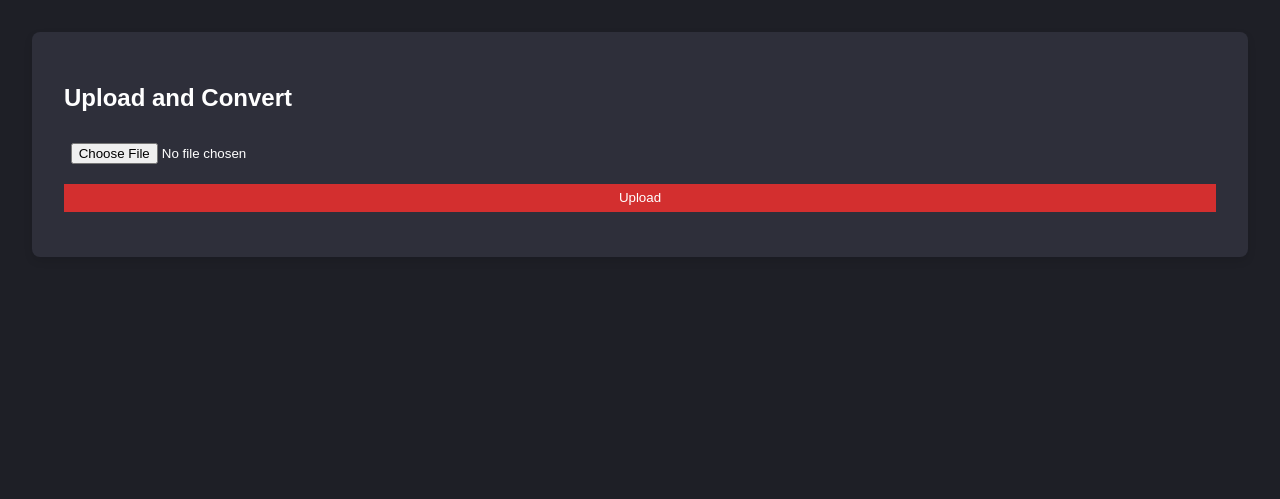
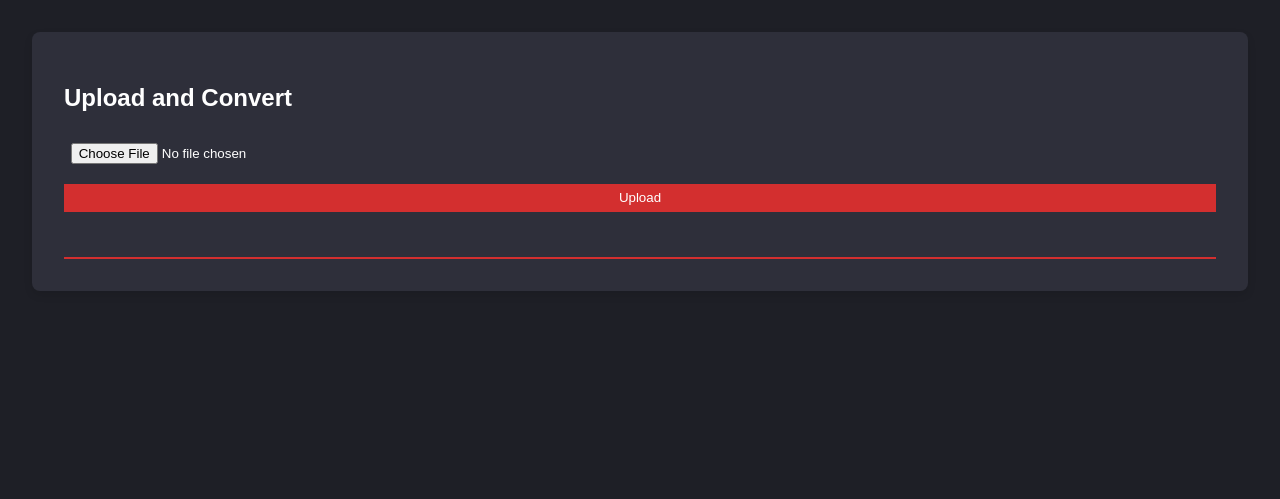
Before and after one commit to brosmar18/pdf-to-audio, a Flask app: page / in a window 1280 px wide. Shown: the part 69-568 px from the top of the page. Run offline with Flask 3, Linux system fonts and the light colour scheme.

Commit message:
styels added

```diff
--- a/app/static/styles.css
+++ b/app/static/styles.css
@@ -47,6 +47,14 @@
     display: flex;
     flex-direction: column;
 }
+
+
+.converter__preview {
+    margin-top: 2em;
+    border: 1px solid #D32F2F;
+    overflow: auto;
+  }
+
 
 .converter__input,
 .converter__submit {
```
